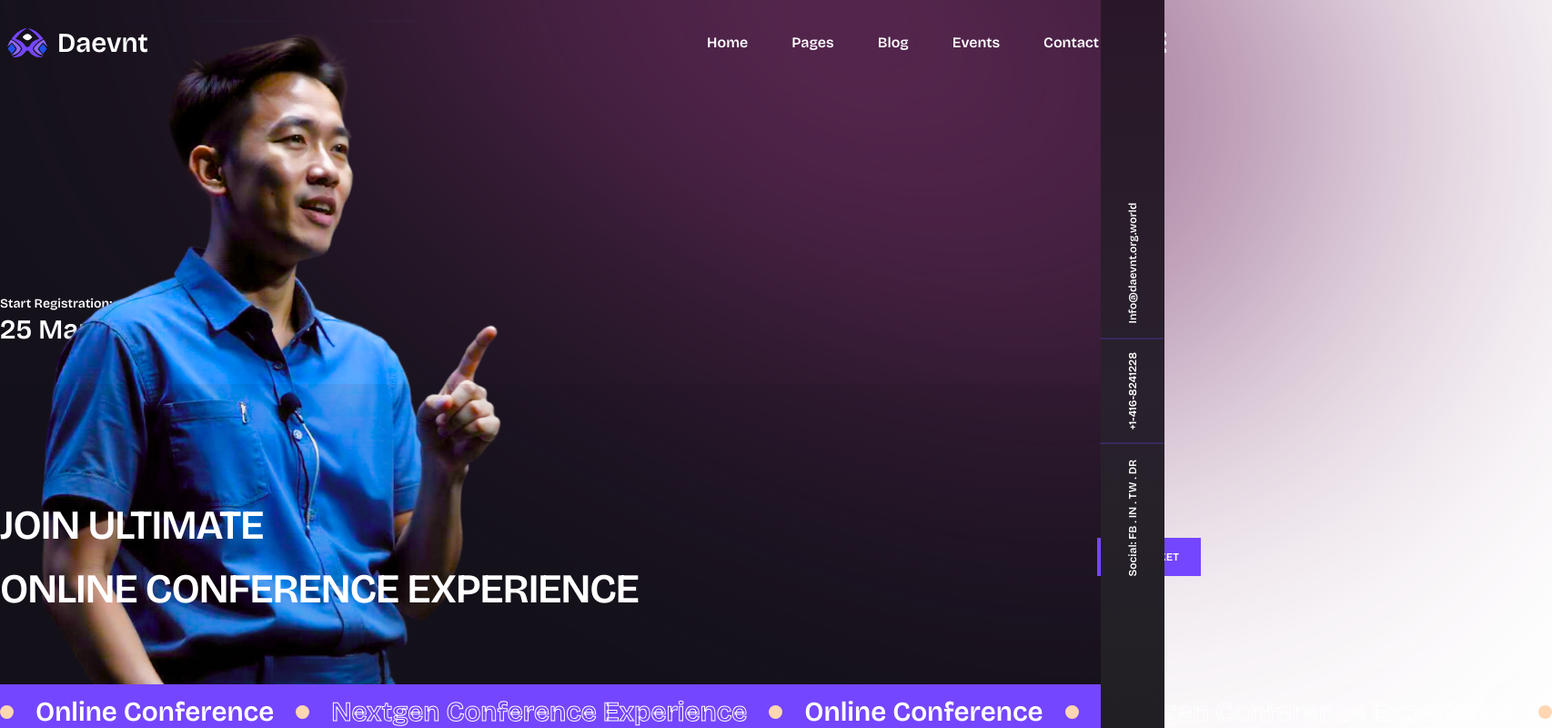
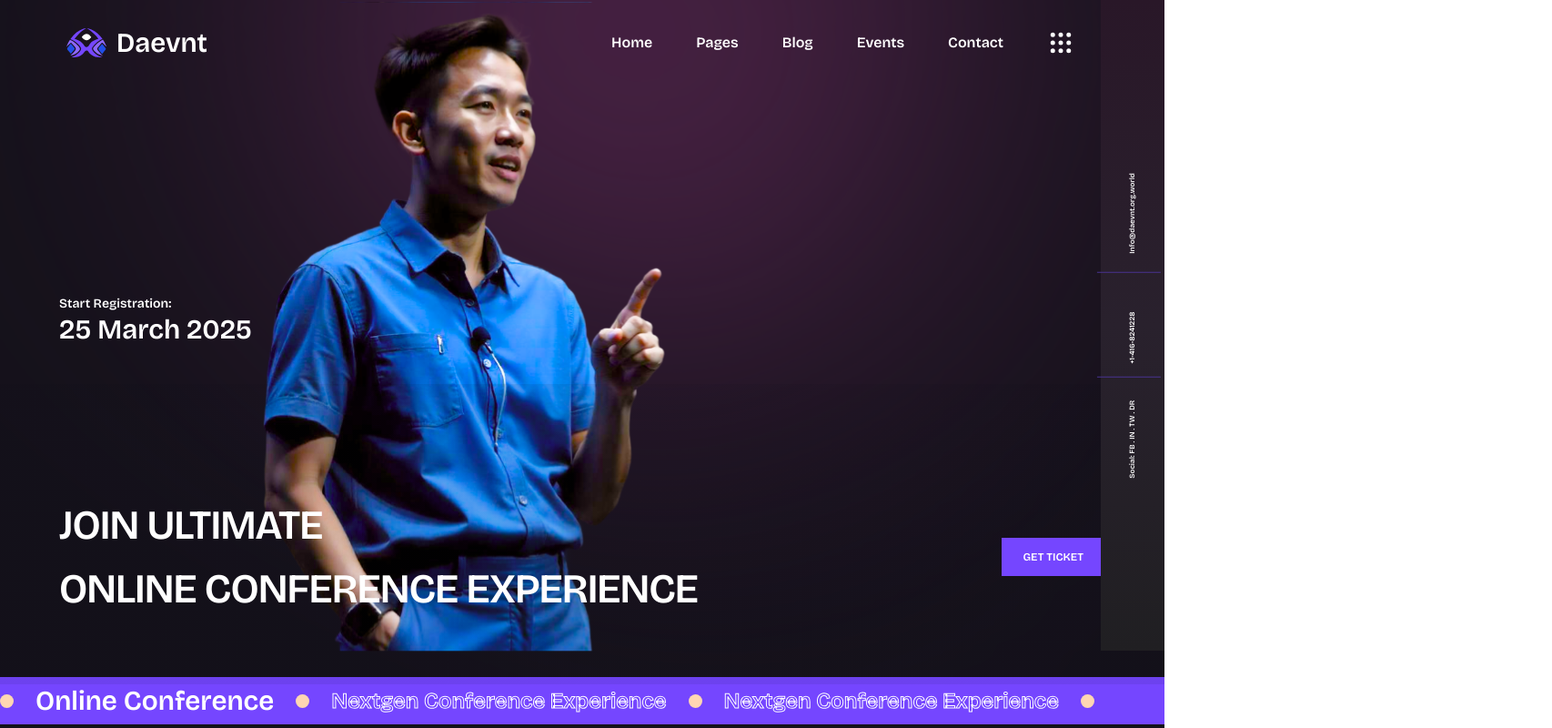
Before and after one commit to Tofazzal26/Daevnt, a Next.js app: page / in a window 1280 px wide. Shown: the top 800 px of the page at 91% size, 1706 px wide, since content can reach past the window. Built offline with nearby package versions, Linux system fonts and the light colour scheme.

Commit message:
some responsibe layout fixed

```diff
--- a/src/AboutConference/AboutConference.jsx
+++ b/src/AboutConference/AboutConference.jsx
@@ -5,7 +5,7 @@ import React from "react";
 
 const AboutConference = () => {
   return (
-    <div className="lg:w-[1320px] w-full mx-auto">
+    <div className="2xl:w-[1320px] lg:w-[1150px] w-full mx-auto">
       <div className="text-white lg:pt-10 lg:pb-24 pb-4">
         <div>
           <div className="flex lg:flex-row flex-col items-center gap-16">
--- a/src/Banner/Banner.jsx
+++ b/src/Banner/Banner.jsx
@@ -10,22 +10,22 @@ const Banner = () => {
         <div className=" text-white relative lg:h-[91vh]">
           <div className="absolute lg:top-[-300px] lg:left-[400px]">
             <div
-              className={`lg:w-[1100px] z-20 mx-auto lg:h-[500px] bg-[#712e64]  blur-[200px] ${BannerStyle.curve}`}
+              className={`lg:w-[600px] 2xl:w-[1100px] z-20 mx-auto lg:h-[500px] bg-[#712e64]  blur-[200px] ${BannerStyle.curve}`}
             ></div>
           </div>
-          <div className="lg:w-[1320px] w-full mx-auto">
+          <div className="lg:w-[1150px] 2xl:w-[1320px] w-full mx-auto">
             <div>
               <div className="lg:translate-y-[240px] translate-y-[10px]">
                 <h4 className="lg:text-sm text-[12px]">Start Registration:</h4>
                 <h2 className="text-lg lg:text-3xl">25 March 2025</h2>
               </div>
-              <div className="lg:absolute lg:top-[-85px] lg:right-[650px] lg:ml-0 ml-[70px]">
+              <div className="2xl:absolute lg:absolute lg:top-[-85px] 2xl:top-[-85px] 2xl:right-[650px] lg:right-[480px] 2xl:ml-0 ml-[70px]">
                 <Image
                   src={"/man.svg"}
                   alt="man"
                   width={660}
                   height={660}
-                  className="lg:w-[660px] lg:h-[865px] w-[400px] h-[500px]"
+                  className="2xl:w-[660px] 2xl:h-[865px] lg:w-[550px] lg:h-[720px] w-[400px] h-[500px]"
                 />
               </div>
             </div>
@@ -35,7 +35,7 @@ const Banner = () => {
               <div
                 className={`z-0 bg-gradient-to-b from-gray-950 to-gray-950 absolute top-[-120px] lg:h-[330px] w-full opacity-[7%]`}
               ></div>
-              <div className="lg:flex-row flex-col flex lg:items-center justify-between lg:w-[1320px] mx-auto relative z-10">
+              <div className="lg:flex-row flex-col flex lg:items-center justify-between lg:w-[1150px] 2xl:w-[1320px] mx-auto relative z-10">
                 <div className="leading-[60px] text-white">
                   <h2 className="text-lg lg:text-[45px] tracking-[-1px] uppercase">
                     Join Ultimate
@@ -52,8 +52,8 @@ const Banner = () => {
               </div>
             </div>
           </div>
-          <div className="absolute bottom-0 w-full">
-            <div className="bg-[#7546FF] py-1 lg:py-3 whitespace-nowrap">
+          <div className="absolute 2xl:bottom-0 lg:bottom-[16px] w-full">
+            <div className="bg-[#7546FF] py-1 2xl:py-3 lg:py-2 whitespace-nowrap">
               <div>
                 <div className="flex items-center gap-2 lg:gap-6">
                   <div className="flex items-center gap-2 lg:gap-6">
@@ -63,19 +63,21 @@ const Banner = () => {
                   </div>
                   <div className="flex items-center gap-2 lg:gap-6">
                     <h1
-                      className={`text-sm lg:text-3xl ${BannerStyle.textStroke}`}
+                      className={`text-sm 2xl:text-3xl lg:text-2xl ${BannerStyle.textStroke}`}
                     >
                       Nextgen Conference Experience
                     </h1>
                     <div className="bg-[#FFD6B3] w-[15px] h-[15px] rounded-full"></div>
                   </div>
-                  <div className="hidden lg:flex items-center gap-2 lg:gap-6">
-                    <h2 className="text-base lg:text-3xl">Online Conference</h2>
+                  <div className="hidden 2xl:flex lg:hidden items-center gap-2 lg:gap-6">
+                    <h2 className="text-base 2xl:text-3xl lg:text-2xl">
+                      Online Conference
+                    </h2>
                     <div className="bg-[#FFD6B3] w-[15px] h-[15px] rounded-full"></div>
                   </div>
-                  <div className="hidden lg:flex items-center gap-2 lg:gap-6">
+                  <div className="hidden 2xl:flex lg:flex items-center gap-2 lg:gap-6">
                     <h1
-                      className={`text-base lg:text-3xl ${BannerStyle.textStroke}`}
+                      className={`text-base 2xl:text-3xl lg:text-2xl ${BannerStyle.textStroke}`}
                     >
                       Nextgen Conference Experience
                     </h1>
@@ -87,18 +89,20 @@ const Banner = () => {
             </div>
           </div>
         </div>
-        <div className="hidden lg:block absolute top-0 right-0 h-[855px] w-[70px] z-50">
+        <div className="hidden lg:block absolute top-0 right-0 lg:h-[715px] 2xl:h-[855px] lg:w-[70px] 2xl:w-[70px] z-50">
           <div className="relative h-full w-full bg-gradient-to-b from-[#291728] via-[#29212d] to-[#201f22]">
-            <div className="absolute top-1/2 left-1/2 -translate-x-1/2 -translate-y-1/2 rotate-180 [writing-mode:vertical-rl] text-white flex flex-row items-center gap-8">
-              <h2 className="text-white text-[12px]">
+            <div className="absolute top-1/2 left-1/2 -translate-x-1/2 -translate-y-1/2 rotate-180 [writing-mode:vertical-rl] text-white flex flex-row items-center 2xl:gap-8 lg:gap-10">
+              <h2 className="text-white lg:text-[8px] 2xl:text-[12px]">
                 Social: FB . IN . TW . DR
               </h2>
               <h2
-                className={`text-white text-[12px] ${BannerStyle.line} relative`}
+                className={`text-white lg:text-[8px] 2xl:text-[12px] ${BannerStyle.line} relative`}
               >
                 +1-416-8241228
               </h2>
-              <h2 className="text-white text-[12px]">Info@daevnt.org.world</h2>
+              <h2 className="text-white lg:text-[8px] 2xl:text-[12px] 2xl:mt-0 lg:mt-6">
+                Info@daevnt.org.world
+              </h2>
             </div>
           </div>
         </div>
--- a/src/Footer/Footer.jsx
+++ b/src/Footer/Footer.jsx
@@ -10,7 +10,7 @@ const Footer = () => {
       <div className={`${FooterStyle.ellipse} lg:py-0 py-4`}>
         <div className={`${FooterStyle.circle}`}></div>
         <div className="lg:translate-y-[150px]">
-          <div className="lg:w-[1320px] mx-auto">
+          <div className="2xl:w-[1320px] lg:w-[1150px] mx-auto">
             <div>
               <div className="flex lg:flex-row flex-col justify-between">
                 <div>
@@ -82,7 +82,7 @@ const Footer = () => {
           </div>
         </div>
         <div className="lg:translate-y-[220px]">
-          <div className="lg:w-[1320px] mx-auto">
+          <div className="2xl:w-[1320px] lg:w-[1150px] mx-auto">
             <div className="flex lg:flex-row flex-col justify-between items-center py-6">
               <div>
                 <h2 className="text-[12px] text-gray-300">
--- a/src/FutureEvents/FutureEvents.jsx
+++ b/src/FutureEvents/FutureEvents.jsx
@@ -4,7 +4,7 @@ import FutureStyle from "./FutureStyle/FutureStyle.module.css";
 const FutureEvents = () => {
   return (
     <div>
-      <div className="lg:w-[1320px] w-full mx-auto">
+      <div className="2xl:w-[1320px] lg:w-[1150px] w-full mx-auto">
         <div>
           <div className="text-white">
             <h2 className="text-4xl text-white uppercase pt-8 pb-3 lg:pt-20 lg:pb-4">
--- a/src/Header/Header.jsx
+++ b/src/Header/Header.jsx
@@ -6,7 +6,7 @@ const Header = () => {
     <div className="bg-[#14111a] ">
       <div className="relative z-10">
         <div className="lg:pt-[10px]">
-          <div className="navbar lg:w-[1320px] mx-auto ">
+          <div className="navbar lg:w-[1150px] 2xl:w-[1320px] mx-auto ">
             <div className="navbar-start ">
               <div className="dropdown">
                 <div
--- a/src/RecentBlog/RecentBlog.jsx
+++ b/src/RecentBlog/RecentBlog.jsx
@@ -8,7 +8,7 @@ const RecentBlog = () => {
     <div className="container mx-auto">
       <div className="text-white py-8 lg:py-[100px]">
         <div>
-          <h2 className="text-xl lg:text-4xl lg:mb-0 mb-4 lg:ml-[165px]">
+          <h2 className="text-xl lg:text-4xl lg:mb-0 mb-4 lg:ml-[40px] 2xl:ml-[165px]">
             RECENT BLOG
           </h2>
           <div className="flex lg:flex-row lg:gap-0 gap-4 flex-col justify-center items-center">
```
